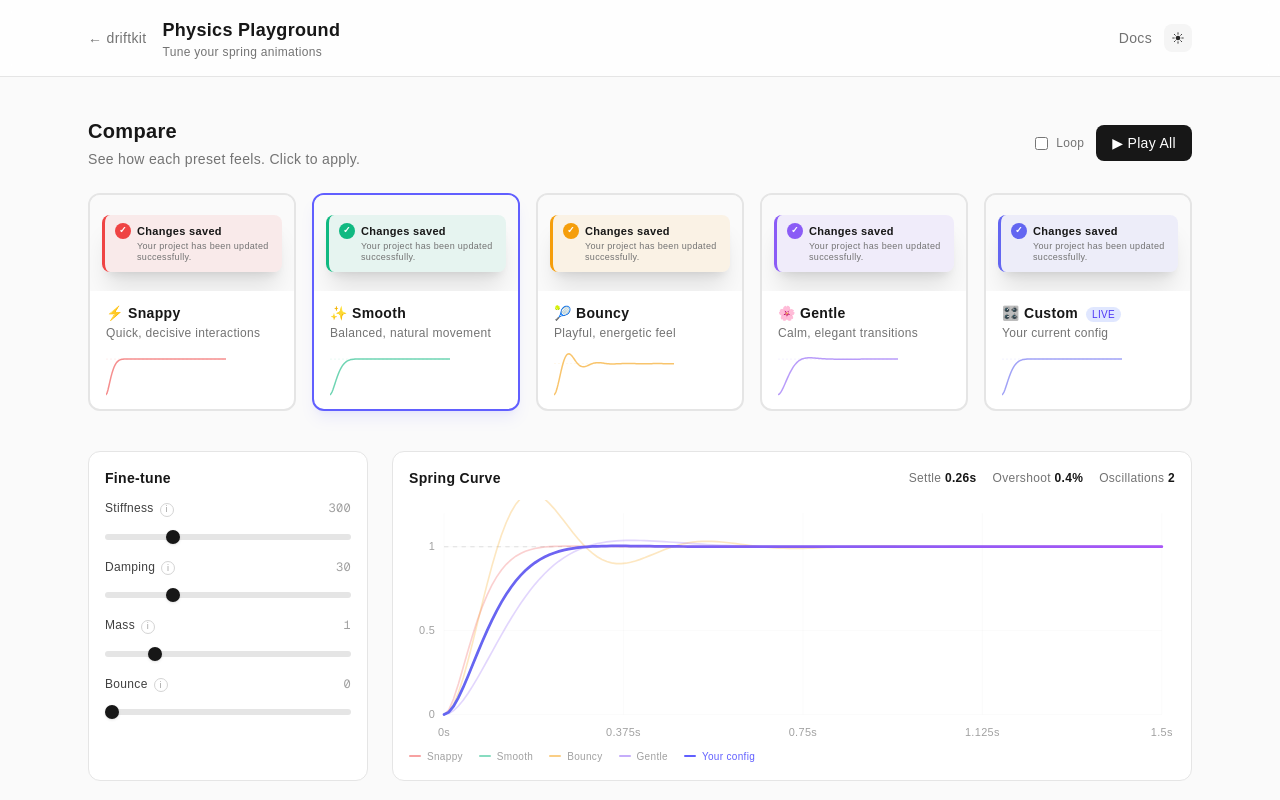
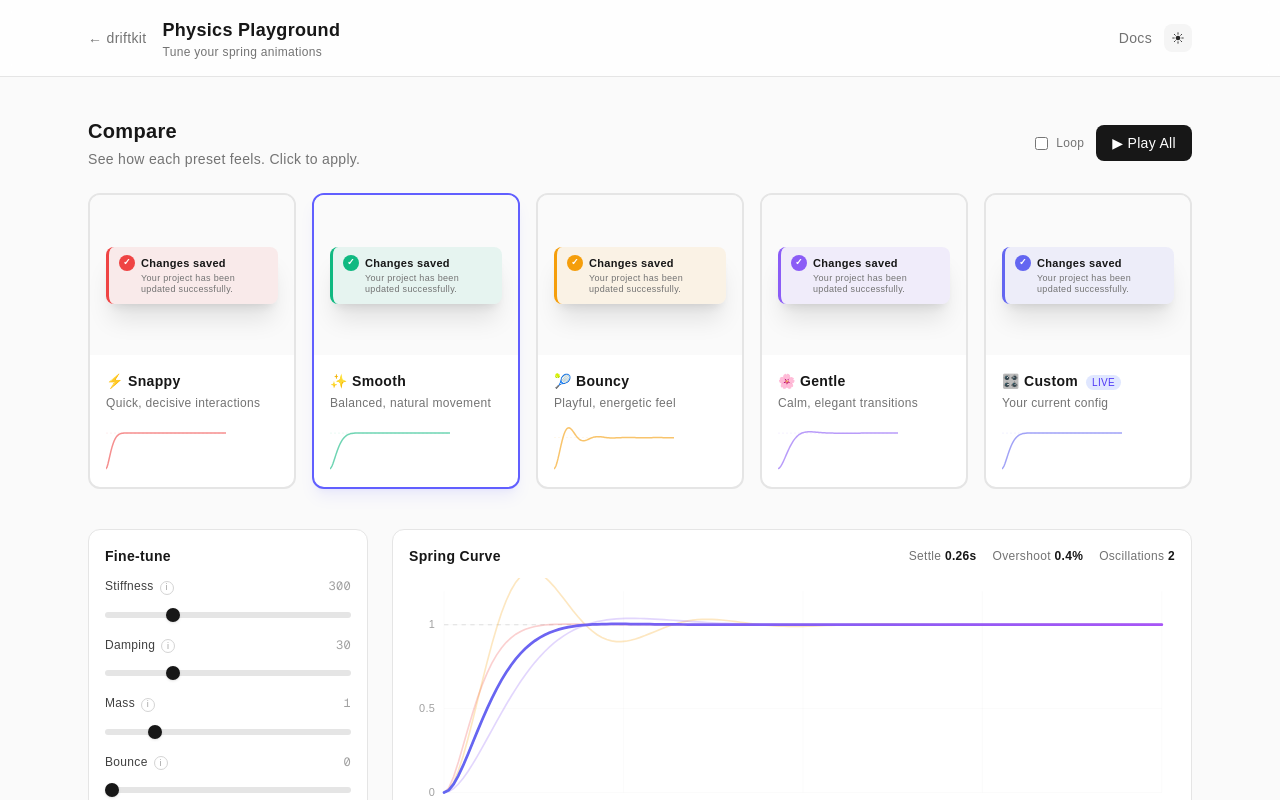
Before and after one commit to kippledigital/driftkit, a Next.js app: page /playground in a window 1280 px wide. Shown: the top 800 px of the page. Built offline with nearby package versions, Linux system fonts and the light colour scheme; a web font is replaced by a local one.

Commit message:
revert: comparison cards back to original h-40 + padding

```diff
--- a/src/app/playground/page.tsx
+++ b/src/app/playground/page.tsx
@@ -151,7 +151,7 @@ function ComparisonCard({
       transition={{ type: "spring", stiffness: 400, damping: 25 }}
     >
       {/* Animation stage — mock notification card */}
-      <div className="h-24 bg-neutral-50 dark:bg-neutral-950 relative overflow-hidden flex items-center justify-center p-3">
+      <div className="h-40 bg-neutral-50 dark:bg-neutral-950 relative overflow-hidden flex items-center justify-center p-4">
         <motion.div
           className="w-full rounded-lg shadow-xl overflow-hidden"
           style={{ backgroundColor: isCustom ? "#6366f1" + "15" : meta.color + "15", borderLeft: `3px solid ${isCustom ? "#6366f1" : meta.color}` }}
@@ -175,8 +175,8 @@ function ComparisonCard({
       </div>
 
       {/* Info */}
-      <div className="px-4 py-3">
-        <div className="flex items-center justify-between mb-0.5">
+      <div className="p-4">
+        <div className="flex items-center justify-between mb-1">
           <h3 className="font-semibold text-sm text-neutral-900 dark:text-white">
             {meta.emoji} {meta.label}
             {isCustom && (
@@ -186,7 +186,7 @@ function ComparisonCard({
             )}
           </h3>
         </div>
-        <p className="text-xs text-neutral-500 dark:text-neutral-400 mb-2">{meta.description}</p>
+        <p className="text-xs text-neutral-500 dark:text-neutral-400 mb-3">{meta.description}</p>
         <MiniCurve config={config} color={isCustom ? "#6366f1" : meta.color} />
       </div>
     </motion.button>
```
